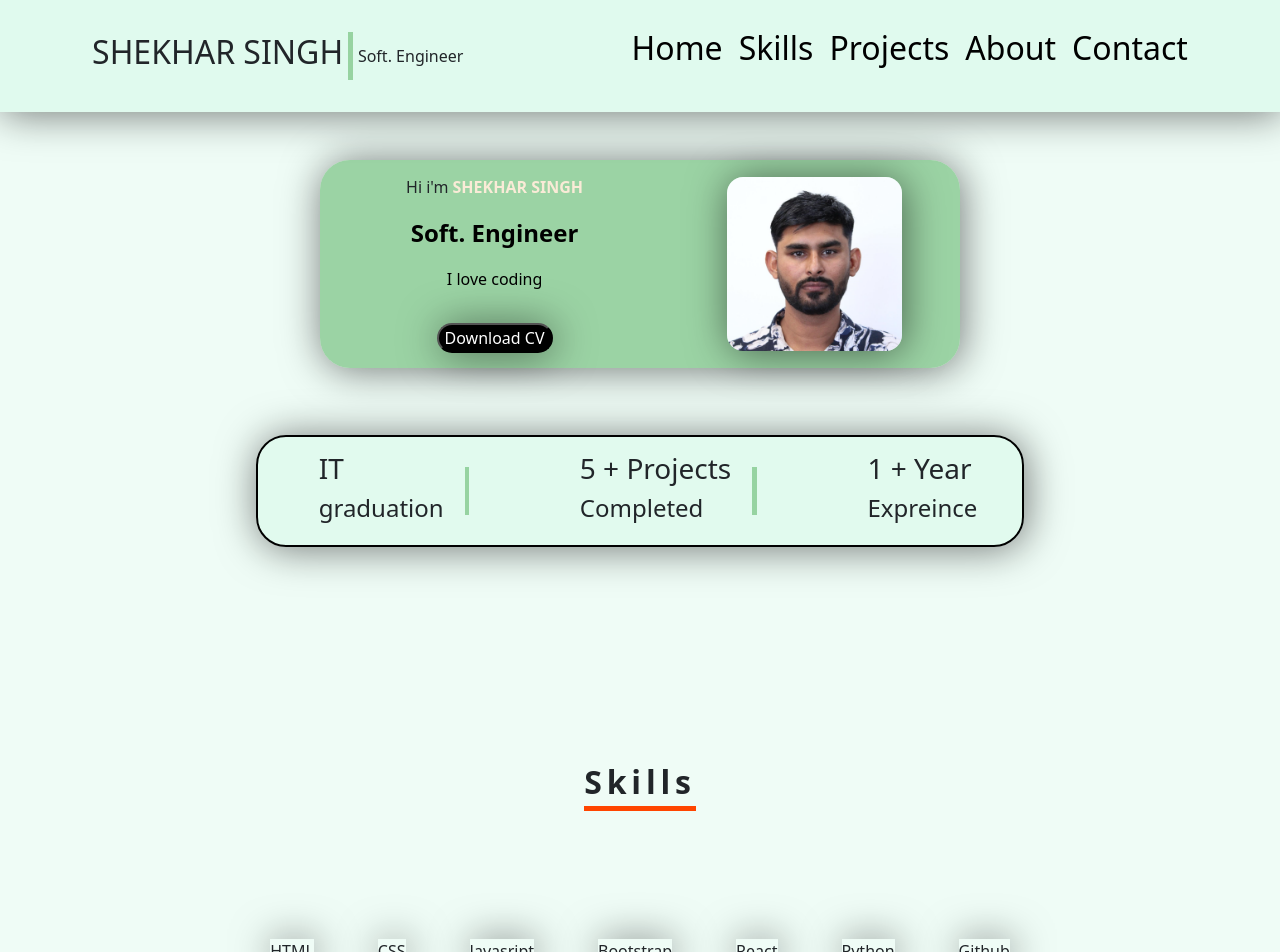
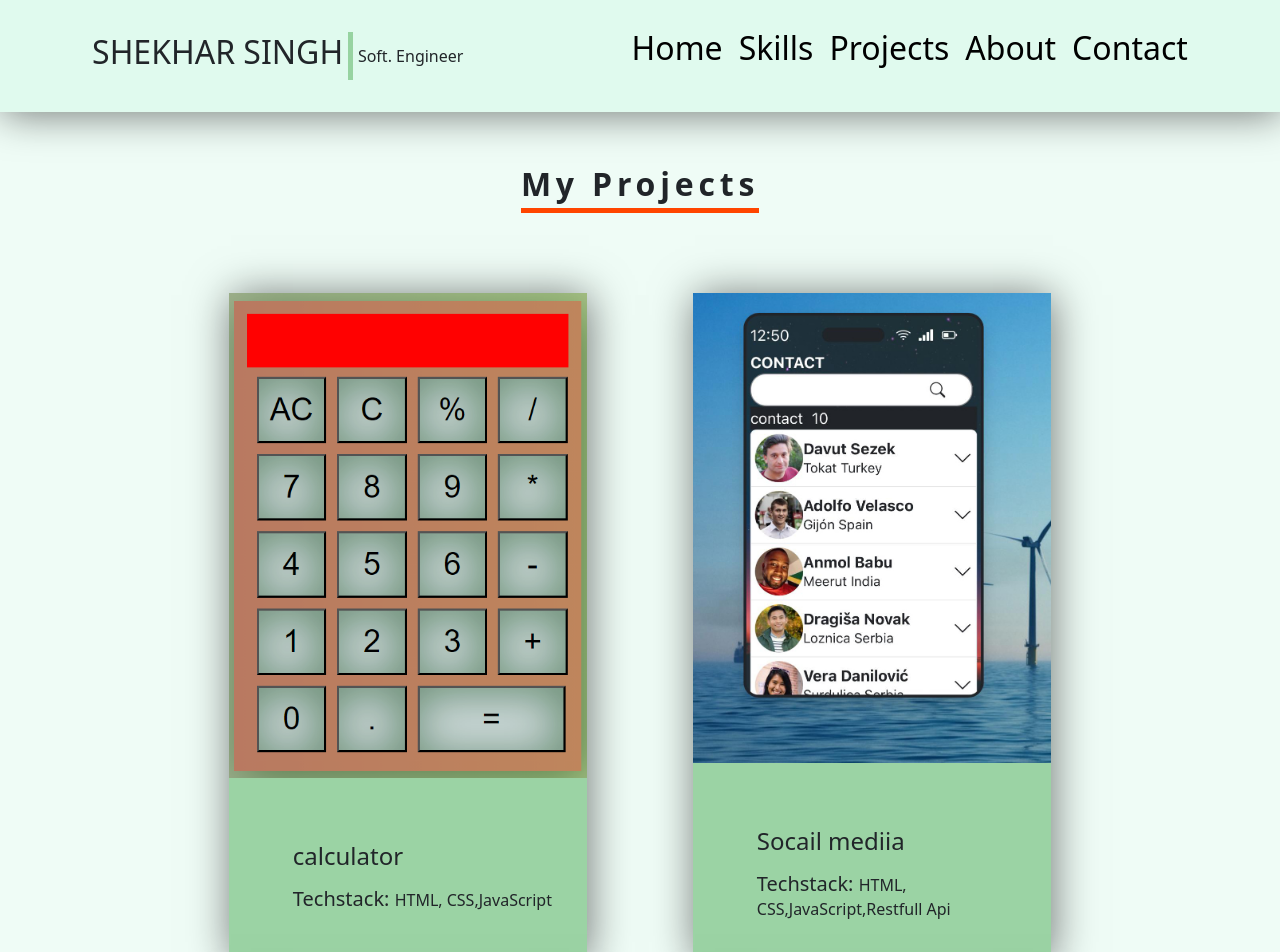
Before and after one commit to Shekhar-Mehla/react_portfolio_website, a React (Vite) app: page /projects in a window 1280 px wide. Shown: the top 952 px of the page. Built offline with nearby package versions, Linux system fonts and the light colour scheme.

Commit message:
created the multipage application

```diff
--- a/src/App.jsx
+++ b/src/App.jsx
@@ -8,18 +8,23 @@ import { Projects } from "./components/Projects";
 import { AboutMe } from "./components/AboutMe";
 import { ContactMe } from "./components/ContactMe";
 import { Footer } from "./components/Footer";
+import { Route, Routes } from "react-router-dom";
 
 export const App = () => {
   return (
     <>
-      <Header />
-      <Hero />
-      <Banner />
-      <Skill />
-      <Projects />
-      <AboutMe />
-      <ContactMe />
-      <Footer />
+      <Header></Header>
+
+      <Routes>
+        <Route path="/" element={<Hero></Hero>}></Route>
+        <Route path="/Home" element={<Hero></Hero>}></Route>
+
+        <Route path="/Skills" element={<Skill></Skill>}></Route>
+        <Route path="/About" element={<AboutMe></AboutMe>}></Route>
+        <Route path="/Contact" element={<ContactMe></ContactMe>}></Route>
+        <Route path="/projects" element={<Projects></Projects>}></Route>
+      </Routes>
+      <Footer></Footer>
     </>
   );
 };
--- a/src/components/Footer.jsx
+++ b/src/components/Footer.jsx
@@ -1,5 +1,5 @@
 import React from "react";
-
+import { Link } from "react-router-dom";
 export const Footer = () => {
   return (
     <div>
@@ -12,13 +12,13 @@ export const Footer = () => {
 
               <ul>
                 <li>
-                  <a href="#skills">Skills</a>
+                  <Link to="/skills">Skills</Link>
                 </li>
                 <li>
-                  <a href="#projects">Projects</a>
+                  <Link to="/projects">Projects</Link>
                 </li>
                 <li>
-                  <a href="#about">About us</a>
+                  <Link to="/About">About us</Link>
                 </li>
               </ul>
             </div>
--- a/src/components/Header.jsx
+++ b/src/components/Header.jsx
@@ -1,4 +1,5 @@
 import React from "react";
+import { Link } from "react-router-dom";
 
 export const Header = () => {
   return (
@@ -20,19 +21,19 @@ export const Header = () => {
         <nav className="nav_container right flex">
           <ul className="flex">
             <li>
-              <a href="">Home</a>
+              <Link to="/Home">Home</Link>
             </li>
             <li>
-              <a href="#skills">Skills</a>
+              <Link to="/Skills">Skills</Link>
             </li>
             <li>
-              <a href="#projects">Projects</a>
+              <Link to="/projects">Projects</Link>
             </li>
             <li>
-              <a href="#about-me">About </a>
+              <Link to="/About">About </Link>
             </li>
             <li>
-              <a href="#contact-me">Contact </a>
+              <Link to="/Contact">Contact </Link>
             </li>
           </ul>
         </nav>
--- a/src/main.jsx
+++ b/src/main.jsx
@@ -1,9 +1,12 @@
 import React from "react";
 import ReactDOM from "react-dom/client";
 import { App } from "./App.jsx";
+import { BrowserRouter } from "react-router-dom";
 
 ReactDOM.createRoot(document.getElementById("root")).render(
   <React.StrictMode>
-    <App />
+    <BrowserRouter>
+      <App />
+    </BrowserRouter>
   </React.StrictMode>
 );
```
